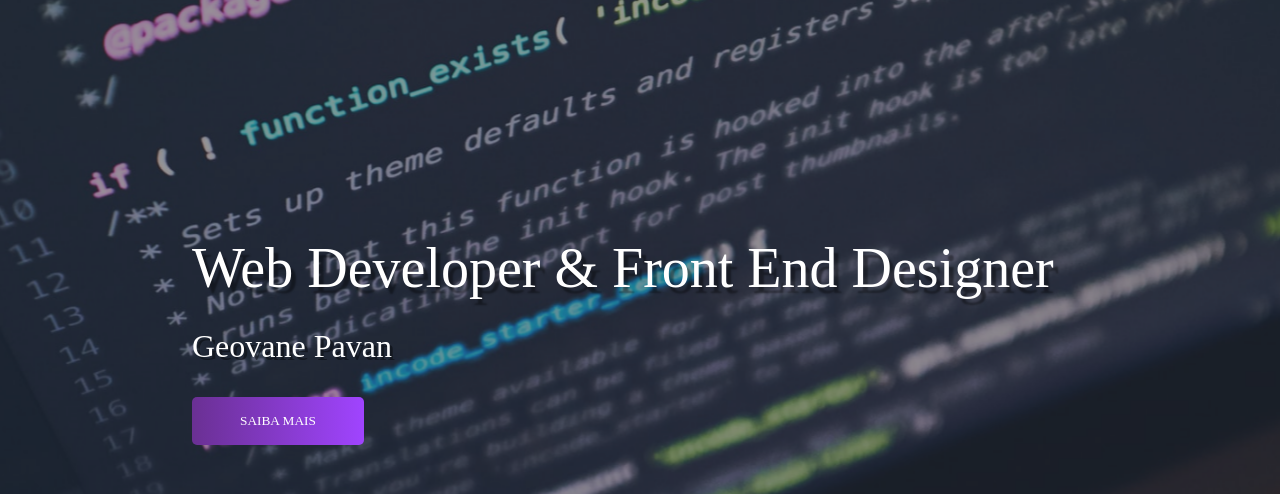
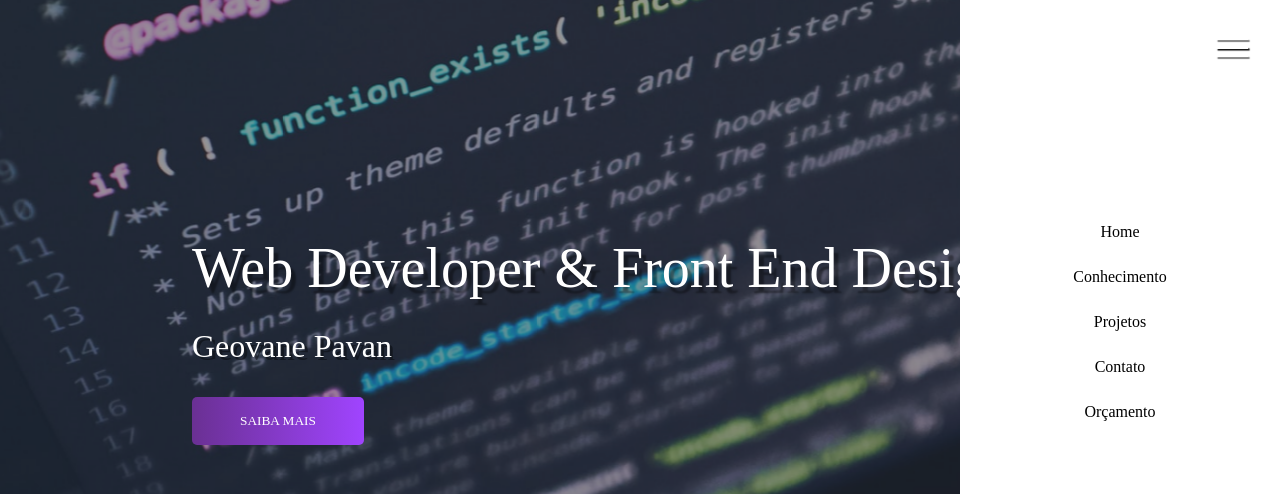
Before and after one commit to geovanepavan/Portfolio, a plain HTML site: page index.html in a window 1280 px wide. Shown: the top 494 px of the page. Drawn offline with Linux system fonts and the light colour scheme.

Commit message:
Menu lateral

```diff
--- a/index.html
+++ b/index.html
@@ -14,6 +14,12 @@
 <body>
     <div class="container">
 
+        <div class="hamburguer">
+            <div class="line" id="line1"></div>
+            <div class="line" id="line2"></div>
+            <div class="line" id="line3"></div>
+        </div>
+
         <header>
             <div class="img-wrapper">
                 <img src="imagens/bg.jpg" alt="">
@@ -25,6 +31,18 @@
             </div>
         </header>
 
+
+        <div class="sidebar">
+            <nav>
+                <ul class="menu">
+                    <li class="menu-item"><a href="#" class="menu-link"></a>Home</li>
+                    <li class="menu-item"><a href="#" class="menu-link"></a>Conhecimento</li>
+                    <li class="menu-item"><a href="#" class="menu-link"></a>Projetos</li>
+                    <li class="menu-item"><a href="#" class="menu-link"></a>Contato</li>
+                    <li class="menu-item"><a href="#" class="menu-link"></a>Orçamento</li>
+                </ul>
+            </nav>
+        </div>
     </div>
 </body>
 </html>
--- a/style.css
+++ b/style.css
@@ -5,6 +5,37 @@
 *{
     margin: 0;
     padding: 0;
+    list-style: none;
+    text-decoration: none;
+}
+
+:root{
+    --font-primary: "Baloo Da 2", serif;
+    --font-secundary: "Josefin Slab", serif;
+    --font-action: "Mulish", serif;
+
+}
+
+.hamburguer{
+    /*background-color: red;*/
+    width: 2rem;
+    height: 2rem;
+    position: fixed;
+    z-index: 100;
+    right: 2rem;
+    top: 2rem;
+    display: flex;
+    flex-direction: column;
+    justify-content: space-evenly;
+    cursor: pointer;
+}
+
+.line{
+    width: 100%;
+    background-color: #ffffff;
+    height: .1rem;
+    box-shadow: 0.1rem 0.1rem 1px #000000;
+
 }
 
 header{
@@ -57,7 +88,7 @@ header{
 .banner h1{
     color:#ffffff;
     font-size: 3.5rem;
-    font-family: "Baloo Da 2", serif;
+    font-family: var(--font-primary);
     font-weight: 200;
     text-shadow: .3rem .4rem 2px rgba(0, 0, 0, .4);
     line-height: 3.5rem;
@@ -67,7 +98,7 @@ header{
 }
 
 .banner p{
-    font-family: "Josefin Slab", serif;
+    font-family: var(--font-secundary);
     color: #ffffff;
     font-size: 2rem;
     text-shadow: .2rem .2rem rgba(0, 0, 0, .4);
@@ -77,7 +108,7 @@ header{
 }
 
 .banner button{
-    font-family: "Mulish", serif;
+    font-family: var(--font-action);
     color: #ffffff;
     text-transform: uppercase;
     letter-spacing: .1;
@@ -91,3 +122,36 @@ header{
     animation: moveBanner 1s 0.9s forwards;
     opacity: 0;
 }
+
+.sidebar{
+    width: 20rem;
+    height: 100vh;
+    background-color: #ffffff;
+    position: fixed;
+    top: 0;
+    right: 0;
+}
+
+.menu{
+    position: absolute;
+    top: 40%;
+    left: 50%;
+    transform: translate(-50%, -50%);
+}
+
+.menu-item{
+    text-align: center;
+    margin-bottom: .5rem;
+}
+
+.menu-link{
+    font-family: var(--font-action);
+    font-size: 2rem;
+    color: #555555;
+    transition: color 1s;
+}
+
+.menu-link:hover{
+    color: #6a3093;
+    font-family: var(--font-action);
+}
```
